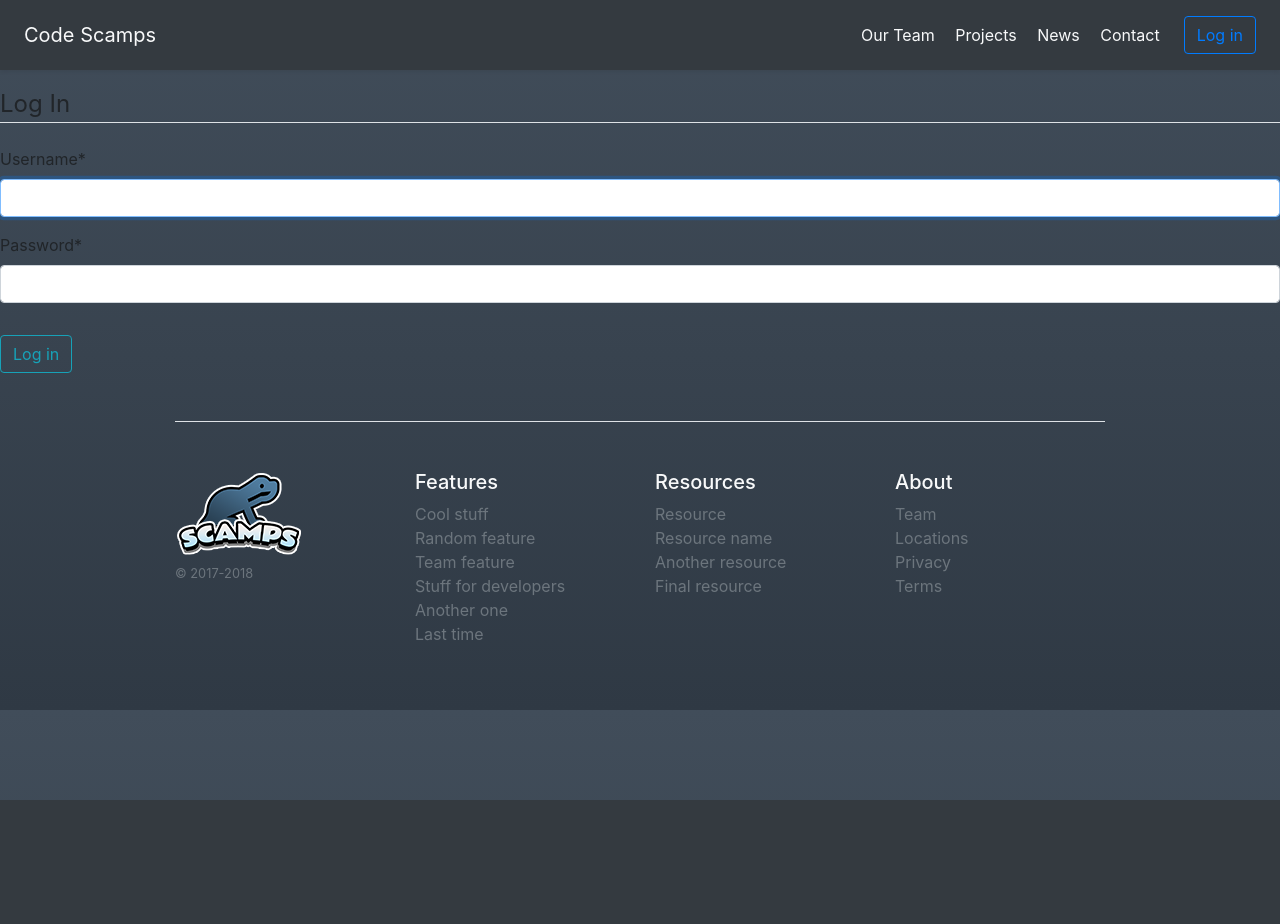
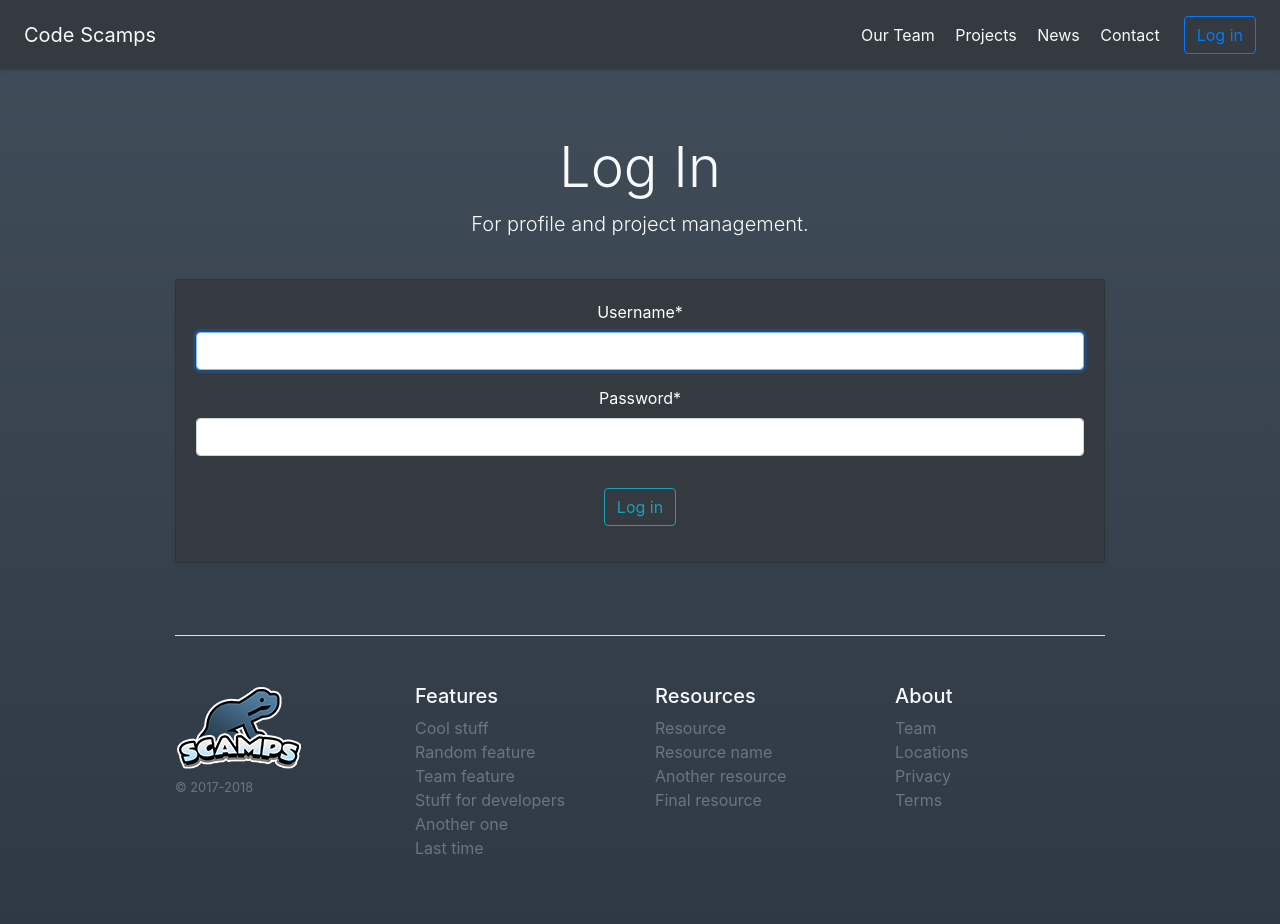
Before and after one commit to Code-Scamps/website, a Django app: page /login/ in a window 1280 px wide. Before the commit the page ends 800 px from the top, so only its background shows below. Run offline with Django 3.2, Linux system fonts and the light colour scheme; some libraries are stand-ins or nearby versions.

Commit message:
Flesh out log-in template

```diff
--- a/src/users/templates/users/login.html
+++ b/src/users/templates/users/login.html
@@ -3,11 +3,19 @@
 {% load crispy_forms_tags %}
 
 {% block content %}
+    <div class="top-header text-light px-3 py-3 pt-md-5 pb-md-4 mx-auto text-center">
+      <h1 class="display-4">Log In</h1>
+      <p class="lead">For profile and project management.</p>
+    </div>
+
+    <div class="container">
+      <div class="card-deck text-center">
+			<div class="card text-white bg-dark mb-4 shadow-sm">
+				<div class="card-body">
 					<div class="content-section">
 						<form method="POST">
 							{% csrf_token %}
 							<fieldset class="form-group">
-					<legend class="border-bottom mb-4">Log In</legend>
 								{{ form|crispy }}
 							</fieldset>
 							<div class="form-group">
@@ -15,4 +23,8 @@
 							</div>
 						</form>
 					</div>
+				</div>
+			</div>
+      </div>
+    </div>
 {% endblock content %}
```
Lines whose indentation alone changed are shown as unchanged.
